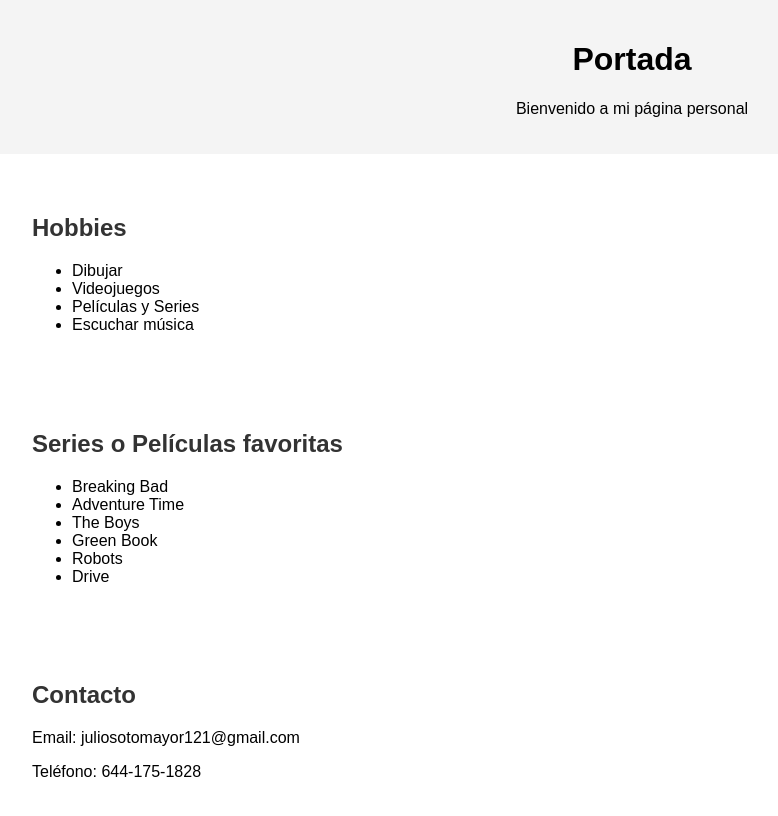
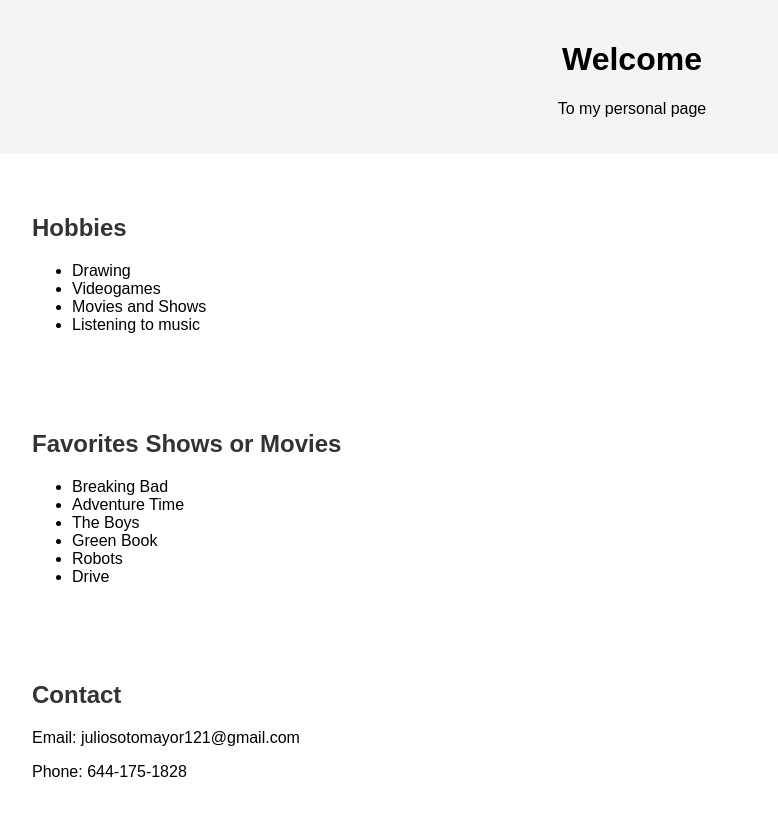
Before and after one commit to Juliomst/LandingMejiaJulio, a plain HTML site: page index.html in a window 1280 px wide. Shown: the whole page, without its empty margins (8-786 px from the left). Drawn offline with Linux system fonts and the light colour scheme.

Commit message:
Se traduce el index al ingles

```diff
--- a/index.html
+++ b/index.html
@@ -1,27 +1,27 @@
 <!DOCTYPE html>
-<html lang="es">
+<html lang="en">
     <head>
         <meta charset="UTF-8">
         <meta name="viewport" content="width=device-width, initial-scale=1.0">
-        <title>Página Personal</title>
+        <title>Personal Page</title>
         <link rel="stylesheet" href="styles.css">
     </head>
     <body>
         <header>
-            <h1>Portada</h1>
-            <p>Bienvenido a mi página personal</p>
+            <h1>Welcome</h1>
+            <p>To my personal page</p>
         </header>
         <section id="hobbies">
             <h2>Hobbies</h2>
             <ul>
-                <li>Dibujar</li>
-                <li>Videojuegos</li>
-                <li>Películas y Series</li>
-                <li>Escuchar música</li>
+                <li>Drawing</li>
+                <li>Videogames</li>
+                <li>Movies and Shows</li>
+                <li>Listening to music</li>
             </ul>
         </section>
-        <section id="favoritas">
-            <h2>Series o Películas favoritas</h2>
+        <section id="favorites">
+            <h2>Favorites Shows or Movies</h2>
             <ul>
                 <li>Breaking Bad</li>
                 <li>Adventure Time</li>
@@ -31,10 +31,10 @@
                 <li>Drive</li>
             </ul>
         </section>
-        <section id="contacto">
-            <h2>Contacto</h2>
+        <section id="contact">
+            <h2>Contact</h2>
             <p>Email: juliosotomayor121@gmail.com</p>
-            <p>Teléfono: 644-175-1828</p>
+            <p>Phone: 644-175-1828</p>
         </section>
     </body>
 </html>
```
